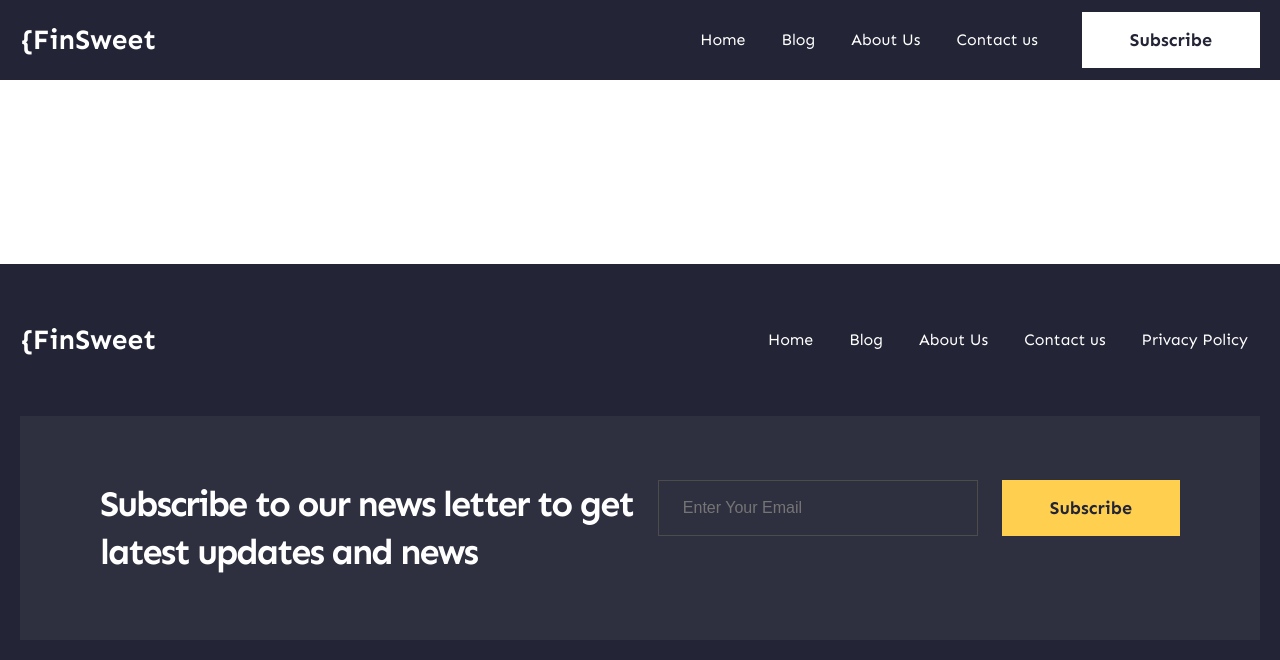
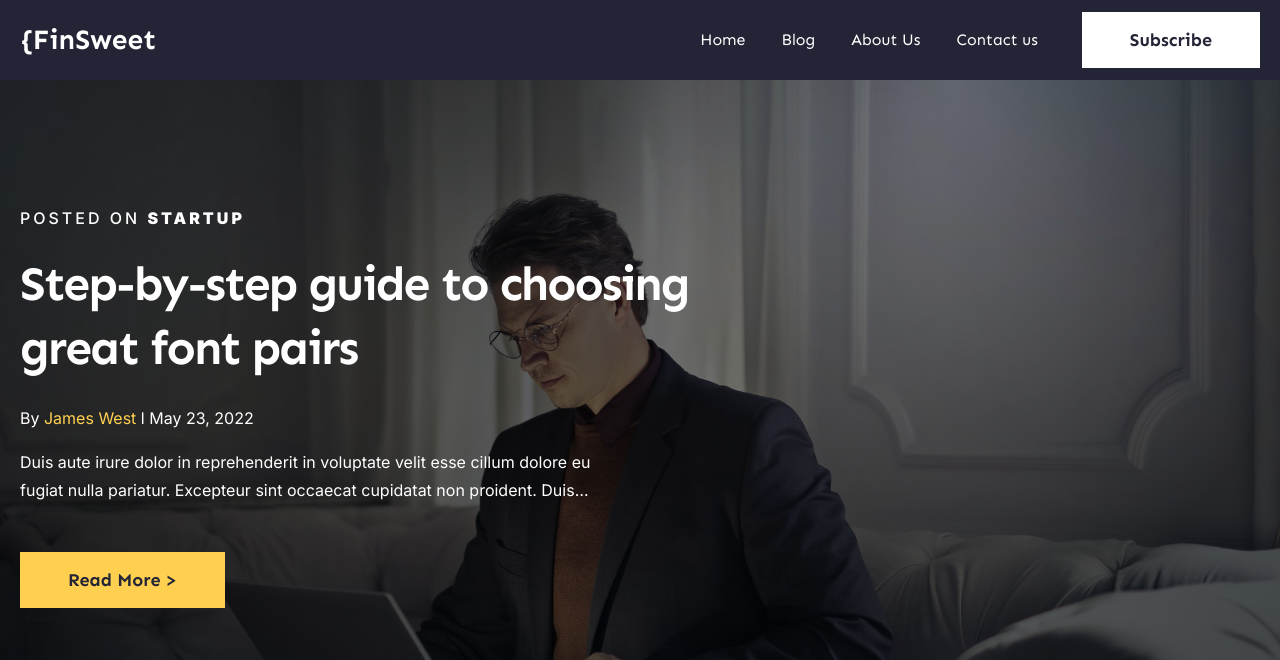
Before and after one commit to pavel7991/FinSweet-site, a website: page index.html in a window 1280 px wide. Shown: the top 660 px of the page. Drawn offline with nearby package versions, Linux system fonts and the light colour scheme.

Commit message:
add main-banner in index

```diff
--- a/index.html
+++ b/index.html
@@ -44,14 +44,28 @@
 
 
     <main>
-      <div class="container">
-        <p>asfd</p>
-      </div>
+      <section class="main-banner">
+        <div class="main-banner-wrapp">
+          <img class="main-banner-wrapp-img" src="img/main-banner.png" alt="#">
+        </div>
+
+        <div class="container">
+          <div class="main-banner-content">
+            <p class="caption">Posted on <strong>startup</strong></p>
+            <h1>Step-by-step guide to choosing great font pairs</h1>
+            <p class="author-row">
+              <a href="#" class="name">James West </a>
+              <time>May 23, 2022 </time>
+            </p>
+            <p class="main-banner-description">Duis aute irure dolor in reprehenderit in voluptate velit esse cillum
+              dolore eu fugiat nulla pariatur. Excepteur sint occaecat cupidatat non proident. Duis aute irure dolor in
+              reprehenderit in vol</p>
+            <button class="btn">Read More ></button>
+      </section>
     </main>
 
     <footer class="footer">
       <div class="container">
-
         <div class="navbar">
           <a href="index.html" class="navbar-logo">{FinSweet</a>
 
--- a/styles.css
+++ b/styles.css
@@ -13,8 +13,11 @@ html {
   display: flex;
   flex-direction: column;
   min-height: 100vh;
+  padding-top: 5rem;
 }
-
+section {
+  margin-bottom: var(--px128);
+}
 /* -------------------------------------- */
 /* ------------- typography ------------- */
 /* -------------------------------------- */
@@ -81,7 +84,34 @@ p {
 .btn:hover {
   background-color: var(--color-dark-yellow);
 }
-
+.caption {
+  font-size: var(--px16);
+  font-weight: 500;
+  line-height: var(--px20);
+  letter-spacing: 0.188rem;
+  text-transform: uppercase;
+  color: var(--color-black);
+}
+.caption strong {
+  font-weight: 600;
+}
+.author-row::before {
+  content: "By ";
+}
+.author-row {
+  color: var(--color-dark-grey);
+  font-size: var(--px14);
+  line-height: var(--px20);
+}
+.author-row .name {
+  color: var(--color-purple);
+}
+.author-row .name:hover {
+  text-decoration: underline;
+}
+.author-row time::before {
+  content: "l ";
+}
 /* -------------------------------------- */
 /* -------------   header   ------------- */
 /* -------------------------------------- */
@@ -92,6 +122,7 @@ p {
   width: 100%;
   background-color: var(--color-black);
   padding: var(--px12) 0;
+  z-index: 99;
 }
 .navbar {
   display: flex;
@@ -208,3 +239,93 @@ p {
   color: #fff;
   transform: scale(1.6);
 }
+
+/* -------------------------------------- */
+/* ----------   main-banner   ----------- */
+/* -------------------------------------- */
+
+/* .main-banner {
+
+  background-image: url(img/main-banner.png);
+  background: radial-gradient(
+      30.56% 76.04% at 74.58% 0%,
+      rgba(0, 0, 0, 0) 0%,
+      rgba(0, 0, 0, 0.6) 100%
+    )
+   ;
+} */
+.main-banner {
+  position: relative;
+  overflow: hidden;
+}
+.main-banner::after {
+  content: "";
+  width: 100%;
+  height: 100%;
+  display: block;
+  position: absolute;
+  top: 0;
+  left: 0;
+  z-index: 2;
+  background: radial-gradient(
+    30.56% 76.04% at 74.58% 0%,
+    rgba(0, 0, 0, 0) 0%,
+    rgba(0, 0, 0, 0.6) 100%
+  );
+}
+
+.main-banner-wrapp {
+  position: absolute;
+  top: 0;
+  left: 0;
+  width: 100%;
+  height: 100%;
+  z-index: 1;
+}
+.main-banner-wrapp-img {
+  position: absolute;
+  top: 50%;
+  left: 50%;
+  display: block;
+  width: 100%;
+  min-height: 100%;
+  transform: translate(-50%, -50%);
+}
+
+.main-banner-content {
+  width: 60%;
+  padding-top: var(--px128);
+  padding-bottom: var(--px192);
+  min-height: 720px;
+  position: relative;
+  z-index: 3;
+}
+.main-banner-content .caption {
+  color: #fff;
+}
+.main-banner-content .caption strong {
+  font-weight: 900;
+}
+.main-banner-content h1 {
+  color: #fff;
+  margin: var(--px24) 0;
+}
+
+.main-banner-content .author-row {
+  font-size: var(--px16);
+  line-height: var(--px28);
+  color: #fff;
+}
+.main-banner-content .author-row .name {
+  color: var(--color-yellow);
+}
+.main-banner-description {
+  color: #fff;
+  width: 78%;
+  margin: var(--px16) 0 var(--px48);
+  max-height: var(--px56);
+  display: -webkit-box;
+  -webkit-line-clamp: 2;
+  -webkit-box-orient: vertical;
+  overflow: hidden;
+}
--- a/var.css
+++ b/var.css
@@ -11,6 +11,8 @@
   --px56: 3.5rem;
   --px64: 4rem;
   --px80: 5rem;
+  --px128: 8rem;
+  --px192: 12rem;
 
   --color-black: #232536;
   --color-yellow: #ffd050;
```
Also changed, not shown: img/main-banner.png (added).
